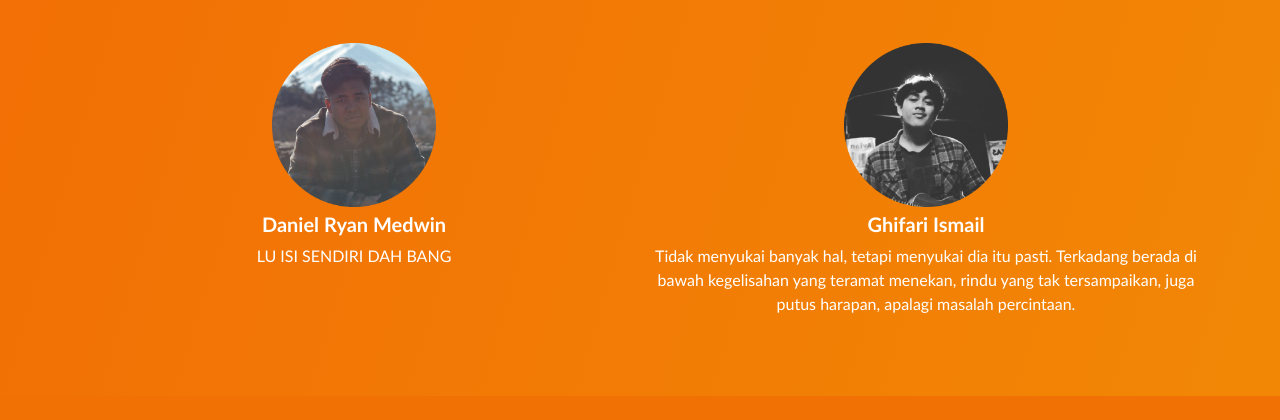
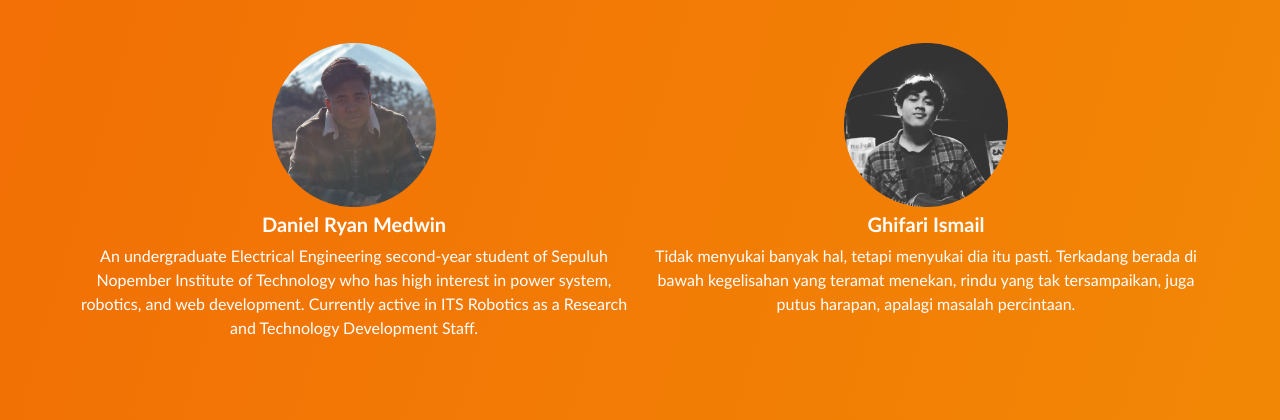
Before and after one commit to GhifSmile/Capstone-Project-CSD-186, a Flask app: page / in a window 1280 px wide. Shown: the part 4073-4493 px from the top of the page. Before the commit the page ends 4469 px from the top, so only its background shows below. Run offline with Flask 2, Linux system fonts and the light colour scheme; some libraries are stand-ins or nearby versions; some web fonts are replaced.

Commit message:
Update about section
update tulisan deskripsi pada bagian about

```diff
--- a/price_pred.py
+++ b/price_pred.py
@@ -328,11 +328,9 @@ def price_prediction(weight, width, height, rom, ram, battery, brand):
       rekomendasi.append(df_pred2['Model Name'][row])
       gambar.append(df_pred2['Model Image'][row])
     else:
-      rekomendasi.append('Hasil tidak mendekati spesifikasi anda')
+      rekomendasi.append('Recommendation not found for the input specification')
       gambar.append('Mohon ubah spesifikasi dan brand anda')
     index = index + 1
-    if index == 3:
-      index = 0
 
   #print(gambar[0])
   return str(price_range), rekomendasi[0], rekomendasi[1], rekomendasi[2], gambar[0], gambar[1], gambar[2]
--- a/templates/index.html
+++ b/templates/index.html
@@ -188,13 +188,13 @@
                     </div>
                     <h5 class="card-title text-center" style="color: white; font-weight: bold; margin-top: 5px;">Daniel Ryan Medwin</h5>
                     <p class="card-text text-center" style="color: white;">
-                        LU ISI SENDIRI DAH BANG
+                        An undergraduate Electrical Engineering second-year student of Sepuluh Nopember Institute of Technology who has high interest in power system, robotics, and web development. Currently active in ITS Robotics as a Research and Technology Development Staff.
                     </p>
                 </div>
 
                 <div id="card" class="col-lg-6">
                     <div id="aboutImg">
-                        <img src="../static/images/bang il.png" alt="Bang Daniel" style="width: 30%;">
+                        <img src="../static/images/bang il.png" alt="Bang Mail" style="width: 30%;">
                     </div>
                     <h5 class="card-title text-center" style="color:white;font-weight: bold; margin-top: 5px;">Ghifari Ismail</h5>
                     <p class="card-text text-center" style="color: white;">
```
